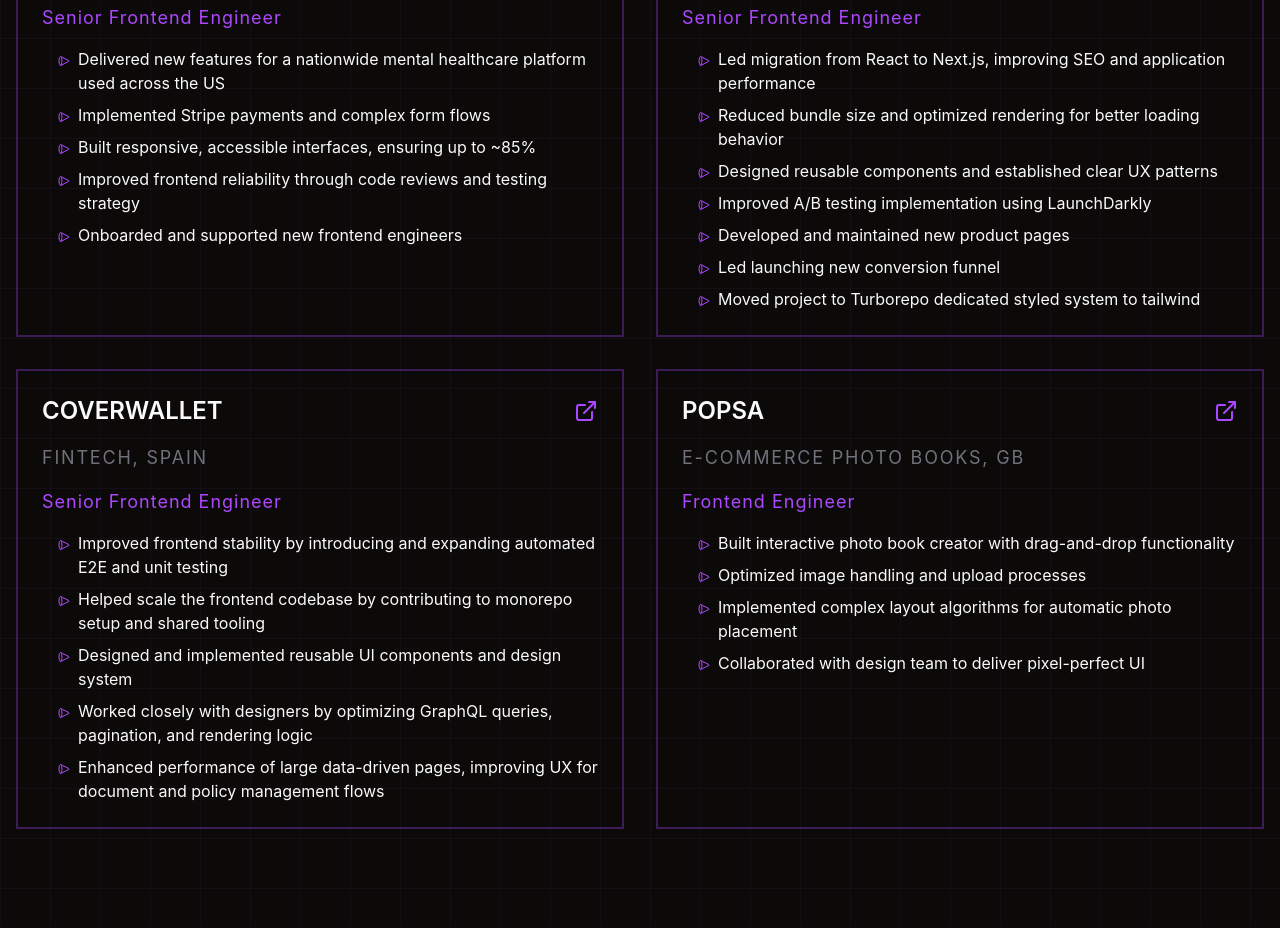
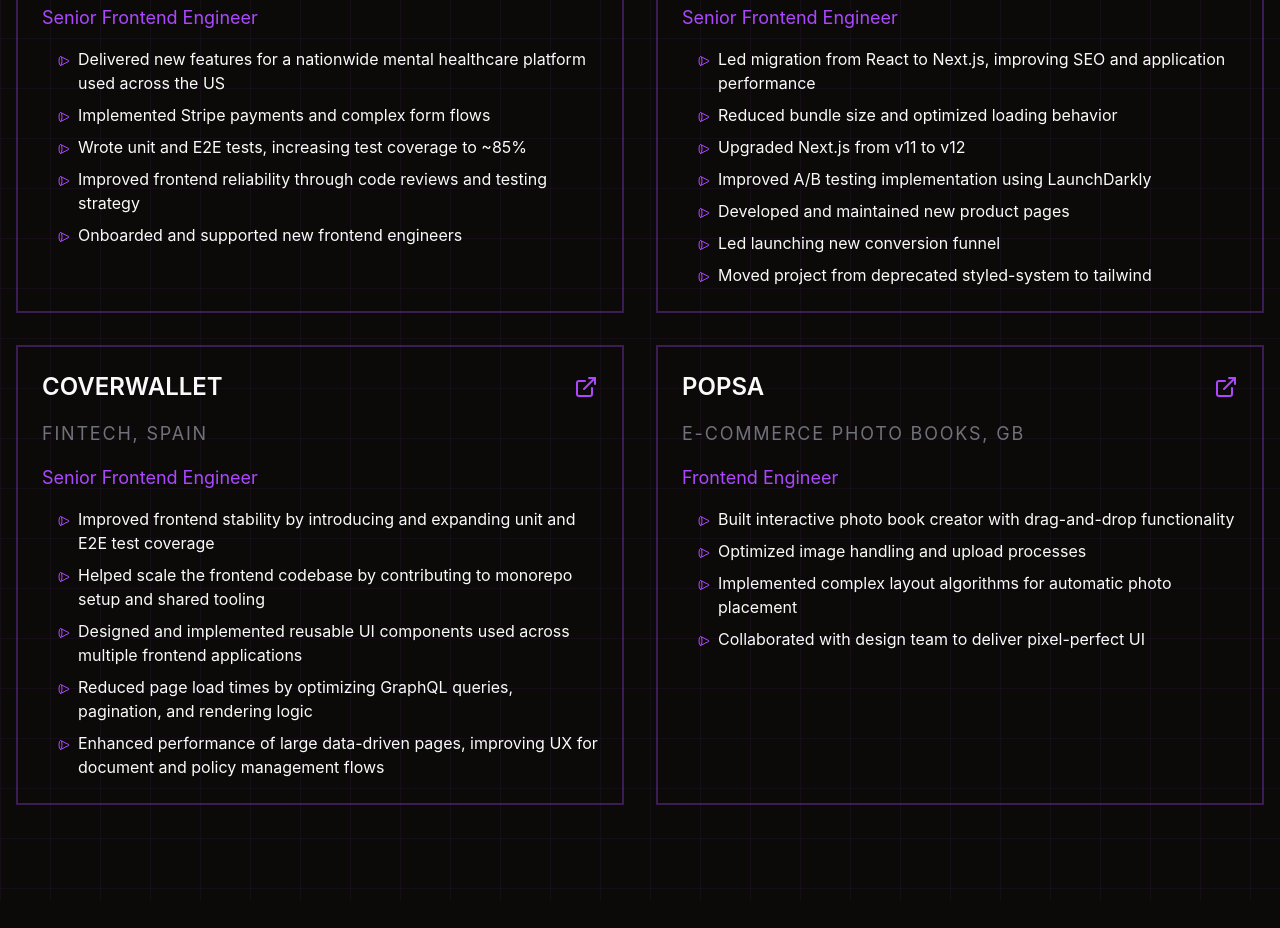
Before and after one commit to bondaritechart/ivanbondar133, a Next.js app: page /projects in a window 1280 px wide. Shown: the part 602-1530 px from the top of the page. Built offline with nearby package versions, Linux system fonts and the light colour scheme; no server answers.

Commit message:
analytics

```diff
--- a/app/projects/page.tsx
+++ b/app/projects/page.tsx
@@ -1,7 +1,8 @@
 'use client';
 
-import { motion } from 'framer-motion';
+import { AnimatePresence, motion } from 'framer-motion';
 import { Cone, ExternalLink } from 'lucide-react';
+import { Contact } from '@/components/contact';
 import { PageSection } from '@/components/page-section';
 import { SectionLabel, SharpAccent } from '@/components/styling';
 import { Typography } from '@/components/ui';
@@ -16,7 +17,7 @@ const projects = [
     achievements: [
       'Delivered new features for a nationwide mental healthcare platform used across the US',
       'Implemented Stripe payments and complex form flows',
-      'Built responsive, accessible interfaces, ensuring up to ~85%',
+      'Wrote unit and E2E tests, increasing test coverage to ~85%',
       'Improved frontend reliability through code reviews and testing strategy',
       'Onboarded and supported new frontend engineers',
     ],
@@ -28,12 +29,12 @@ const projects = [
     position: 'Senior Frontend Engineer',
     achievements: [
       'Led migration from React to Next.js, improving SEO and application performance',
-      'Reduced bundle size and optimized rendering for better loading behavior',
-      'Designed reusable components and established clear UX patterns',
+      'Reduced bundle size and optimized loading behavior',
+      'Upgraded Next.js from v11 to v12',
       'Improved A/B testing implementation using LaunchDarkly',
       'Developed and maintained new product pages',
       'Led launching new conversion funnel',
-      'Moved project to Turborepo dedicated styled system to tailwind',
+      'Moved project from deprecated styled-system to tailwind',
     ],
     url: 'https://keeps.com',
   },
@@ -42,10 +43,10 @@ const projects = [
     description: 'Fintech, Spain',
     position: 'Senior Frontend Engineer',
     achievements: [
-      'Improved frontend stability by introducing and expanding automated E2E and unit testing',
+      'Improved frontend stability by introducing and expanding unit and E2E test coverage',
       'Helped scale the frontend codebase by contributing to monorepo setup and shared tooling',
-      'Designed and implemented reusable UI components and design system',
-      'Worked closely with designers by optimizing GraphQL queries, pagination, and rendering logic',
+      'Designed and implemented reusable UI components used across multiple frontend applications',
+      'Reduced page load times by optimizing GraphQL queries, pagination, and rendering logic',
       'Enhanced performance of large data-driven pages, improving UX for document and policy management flows',
     ],
     url: 'https://coverwallet.com',
@@ -66,6 +67,7 @@ const projects = [
 
 export default function Page() {
   return (
+    <div>
       <main className="py-10">
         <SharpAccent
           position="top-right"
@@ -73,6 +75,7 @@ export default function Page() {
         />
         <PageSection className="border-0">
           <Container className="relative z-10 space-y-6 lg:space-y-12">
+            <AnimatePresence>
               <motion.div
                 initial={{ opacity: 0, y: 20 }}
                 whileInView={{ opacity: 1, y: 0 }}
@@ -89,7 +92,9 @@ export default function Page() {
                   e-commerce sectors.
                 </Typography>
               </motion.div>
-          <div className="grid grid-cols-2 gap-4 lg:gap-8">
+            </AnimatePresence>
+            <div className="grid grid-cols-1 gap-4 lg:grid-cols-2 lg:gap-8">
+              <AnimatePresence>
                 {projects.map((project) => (
                   <motion.div
                     initial={{ opacity: 0, y: 30 }}
@@ -109,7 +114,9 @@ export default function Page() {
                           </a>
                         </div>
                         <Typography variant="description">{project.description}</Typography>
-                    <Typography className="text-primary md:text-lg">{project.position}</Typography>
+                        <Typography className="text-primary md:text-lg">
+                          {project.position}
+                        </Typography>
                         <ul className="space-y-2 pl-4">
                           {project.achievements.map((a, i) => (
                             <li className="flex items-start gap-2" key={i}>
@@ -125,9 +132,12 @@ export default function Page() {
                     </ValuePropCard>
                   </motion.div>
                 ))}
+              </AnimatePresence>
             </div>
           </Container>
         </PageSection>
       </main>
+      <Contact />
+    </div>
   );
 }
--- a/src/components/home/companies.tsx
+++ b/src/components/home/companies.tsx
@@ -2,8 +2,9 @@
 
 import { motion } from 'framer-motion';
 import { PageSection, SECTION_CONTAINER_STYLES } from '@/components/page-section';
-import { Typography } from '@/components/ui';
+import { Button, Typography } from '@/components/ui';
 import { Container } from '@/components/ui/Container';
+import { Routes } from '@/constants/routes';
 import { SectionLabel } from '../styling';
 import { CompanyCard } from './company-card';
 
@@ -19,22 +20,19 @@ const companies = [
     name: 'elemy',
     logo: '/images/8c88f966c88723e1fb4098ca5f9a50a2019e82ff.png',
     url: 'https://care.elemy.com/peds_b/',
-    description:
-      'Built healthcare platform interfaces, implemented real-time features, ensured HIPAA compliance',
+    description: 'Built healthcare platform interfaces, ensured HIPAA compliance',
   },
   {
     name: 'coverwallet',
     logo: '/images/2451566175a740f38ecee00e8b5679d1687ac669.png',
     url: 'https://www.coverwallet.com/',
-    description:
-      'Created insurance management dashboards, integrated payment systems, refined UX workflows',
+    description: 'Created insurance management dashboards, refined UX workflows',
   },
   {
     name: 'Keeps',
     logo: '/images/a3389506a9c698eb3b4873165166cc863799daa8.png',
     url: 'https://www.keeps.com/?srsltid=AfmBOoq44hUlcDidv_pg4tf3iAL6xrMjTu9Be_lYQZY59WAIwwDiD7Cj',
-    description:
-      'Crafted e-commerce experiences, optimized checkout flows, integrated subscription systems',
+    description: 'Crafted e-commerce experiences, optimized checkout flows',
   },
   {
     name: 'Popsa',
@@ -69,6 +67,11 @@ export const Companies = () => (
           <CompanyCard key={company.name} {...company} index={index} />
         ))}
       </div>
+      <div className="text-center">
+        <Button href={Routes.CAREER} variant="outline">
+          Discover more
+        </Button>
+      </div>
     </Container>
   </PageSection>
 );
--- a/src/components/home/hero.tsx
+++ b/src/components/home/hero.tsx
@@ -43,7 +43,7 @@ export const Hero = () => (
           className="lg:mo-10 mx-auto mt-6 max-w-3xl"
         >
           <Typography variant="description">
-            Full-stack developer with 7+ years of experience, building high-load web apps for
+            Full-stack developer with 9+ years of experience, building high-load web apps for
             fintech, healthcare and e-commerce.
           </Typography>
         </motion.div>
--- a/src/components/home/skills.tsx
+++ b/src/components/home/skills.tsx
@@ -1,11 +1,12 @@
 'use client';
 
-import { motion } from 'framer-motion';
+import { AnimatePresence, motion } from 'framer-motion';
 import { Blocks, Zap, Layers, ShieldCheck, Rocket, Users } from 'lucide-react';
 import { PageSection, SECTION_CONTAINER_STYLES } from '@/components/page-section';
 import { Container } from '@/components/ui/Container';
 import { Pill } from '@/components/ui/Pill';
 import { ValuePropCard } from '@/components/ui/value-prop-card';
+import { Routes } from '@/constants/routes';
 import { CornerAccent, SectionLabel, SharpAccent } from '../styling';
 import { Button, Typography } from '../ui';
 
@@ -88,6 +89,7 @@ export const Skills = () => (
       </motion.div>
 
       <div className="grid grid-cols-1 gap-4 md:grid-cols-2 md:gap-6 lg:grid-cols-3">
+        <AnimatePresence>
           {skills.map((skill, index) => (
             <motion.div
               key={skill.id}
@@ -117,9 +119,12 @@ export const Skills = () => (
               </ValuePropCard>
             </motion.div>
           ))}
+        </AnimatePresence>
       </div>
       <div className="text-center">
-        <Button variant="outline">Discover more</Button>
+        <Button href={Routes.PROJECTS} variant="outline">
+          See real projects
+        </Button>
       </div>
     </Container>
   </PageSection>
--- a/src/components/home/why-me.tsx
+++ b/src/components/home/why-me.tsx
@@ -61,7 +61,7 @@ export const WhyMe = () => {
               <ValuePropCard className="flex flex-col gap-4">
                 <reason.icon className="text-primary" size={38} />
                 <Typography variant="h5">{reason.title}</Typography>
-                <Typography variant="label">{reason.description}</Typography>
+                <Typography>{reason.description}</Typography>
               </ValuePropCard>
             </motion.div>
           ))}
--- a/src/components/navigation.tsx
+++ b/src/components/navigation.tsx
@@ -3,10 +3,10 @@
 import { motion, AnimatePresence } from 'framer-motion';
 import { Menu, X } from 'lucide-react';
 import Image from 'next/image';
+import Link from 'next/link';
 import { useState, useEffect } from 'react';
 import { Button } from '@/components/ui';
 import { Routes } from '@/constants/routes';
-
 const links = [
   {
     label: 'Career',
@@ -40,12 +40,7 @@ export const Navigation = () => {
     >
       <div className="mx-auto max-w-7xl px-6 py-6">
         <div className="flex items-center justify-between">
-          <motion.a
-            href={Routes.HOME}
-            className="group relative"
-            whileHover={{ scale: 1.05 }}
-            transition={{ duration: 0.2 }}
-          >
+          <Link href={Routes.HOME} className="group relative">
             <Image
               src="/images/08a4c2941dcc091823d73b529c66d66174d578f3.png"
               alt="Logo"
@@ -53,7 +48,7 @@ export const Navigation = () => {
               height={40}
               className="h-8 w-auto md:h-10"
             />
-          </motion.a>
+          </Link>
           <div className="hidden items-center md:flex">
             {links.map((link) => (
               <Button key={link.href} variant="text" size="sm" href={link.href}>
@@ -65,7 +60,9 @@ export const Navigation = () => {
 
           {/* Mobile Menu Button */}
           <Button
-            onClick={() => setIsMobileMenuOpen(!isMobileMenuOpen)}
+            onClick={() => {
+              setIsMobileMenuOpen(!isMobileMenuOpen);
+            }}
             variant="ghost"
             className="md:hidden"
           >
--- a/src/components/ui/Typography.tsx
+++ b/src/components/ui/Typography.tsx
@@ -10,7 +10,7 @@ const typographyVariants = cva('', {
       h3: 'text-4l font-semibold uppercase',
       h4: 'text-2xl font-semibold uppercase',
       h5: 'text-lg font-semibold tracking-[0.5px] uppercase',
-      body: 'text-md leading-normal tracking-[1px] md:text-base',
+      body: 'text-md leading-normal md:text-base',
       description: 'text-muted text-sm leading-relaxed uppercase md:tracking-[0.1em] lg:text-lg',
       label: 'text-label text-sm font-medium tracking-[1px]',
       caption:
```
Also changed, not shown: app/career/page.tsx (+9 -2 lines), src/components/ui/Button.tsx (+19 -2 lines). Lines whose indentation alone changed are shown as unchanged.
